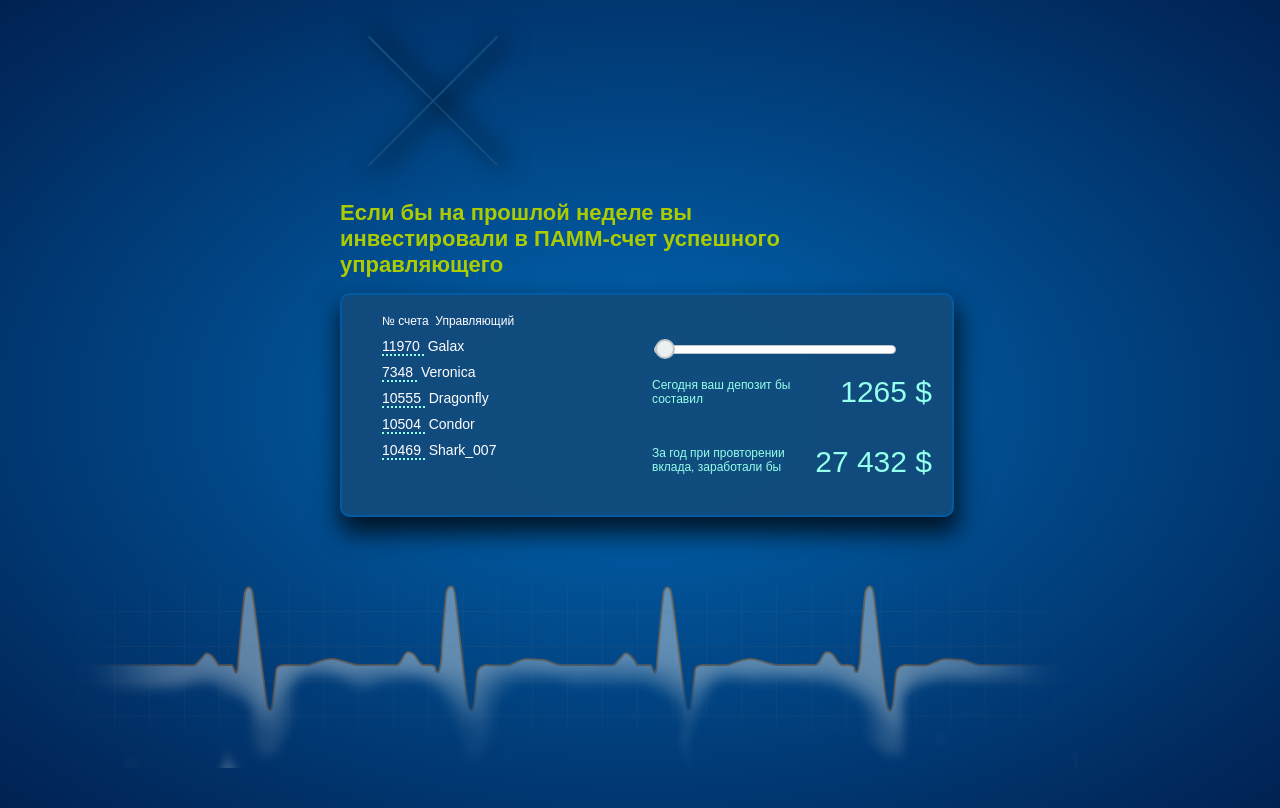
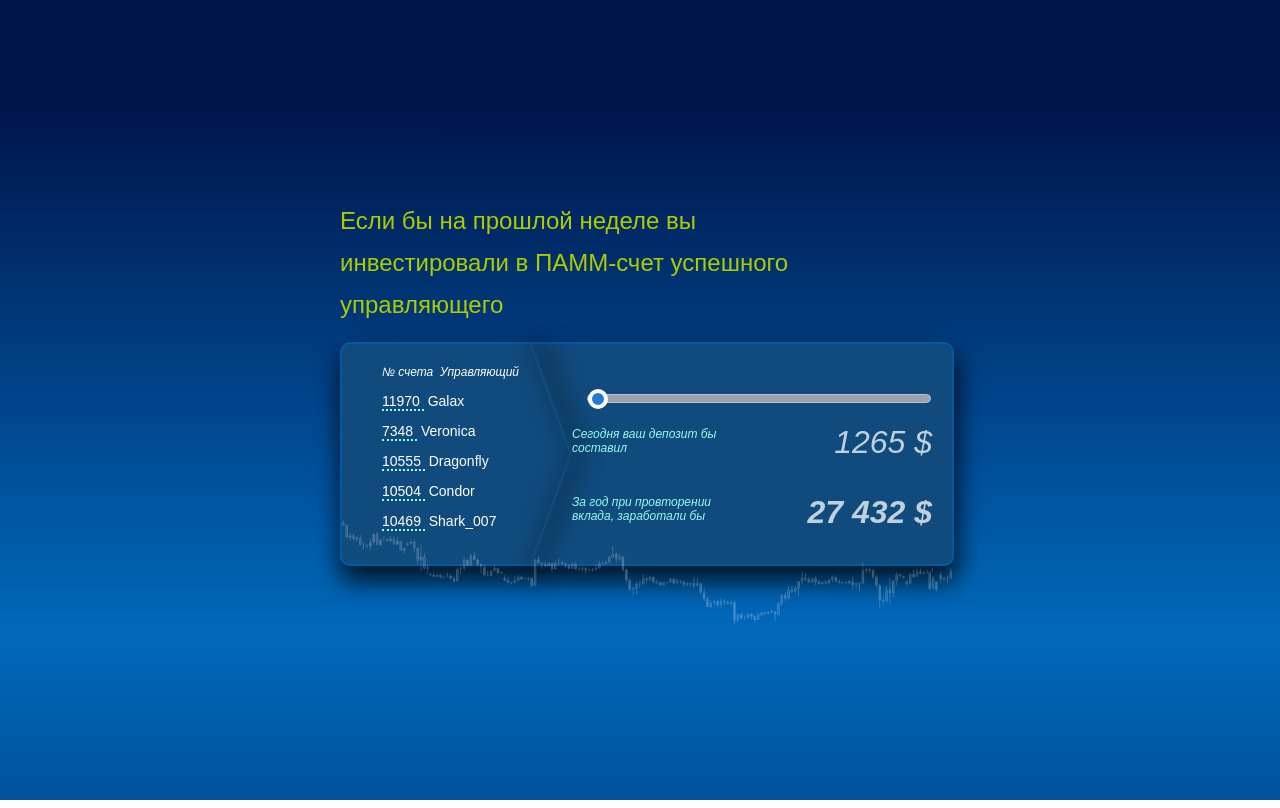
Before and after one commit to marsis/web-tech, a plain HTML site: page index.html in a window 1280 px wide. Drawn offline with Linux system fonts and the light colour scheme; files whose address does not match are found by name.

Commit message:
perfect pixel

```diff
--- a/css/style.css
+++ b/css/style.css
@@ -1,47 +1,49 @@
-#parent {position: relative;}
+
 body{
-    /* IE10+ */
-    background-image: -ms-radial-gradient(center, ellipse farthest-corner, #0168B5 0%, #012152 100%);
+    background-image: url(../img/path.jpg);
+   /* background-image: url(../img/bitmap.png);*/
 
-    /* Mozilla Firefox */
-    background-image: -moz-radial-gradient(center, ellipse farthest-corner, #0168B5 0%, #012152 100%);
-
-    /* Opera */
-    background-image: -o-radial-gradient(center, ellipse farthest-corner, #0168B5 0%, #012152 100%);
-
-    /* Webkit (Safari/Chrome 10) */
-    background-image: -webkit-gradient(radial, center center, 0, center center, 286, color-stop(0, #0168B5), color-stop(100, #012152));
-
-    /* Webkit (Chrome 11+) */
-    background-image: -webkit-radial-gradient(center, ellipse farthest-corner, #0168B5 0%, #012152 100%);
-
-    /* W3C Markup */
-    background-image: radial-gradient(ellipse farthest-corner at center, #0168B5 0%, #012152 100%);
-    background-repeat: no-repeat;
+    /*background-repeat: no-repeat;*/
+/*background-size: 100%*/
 
     font-family: 'Colibri', sans-serif;
     color: #adcc00;
-    height: 600px;
-  /*  background: url("img/bg.png");*/
+
+    background-size: 100%;
+
 
 }
 h1{
     text-align: left;
-    font-size: 22px;
+    font-size: 24px;
+    line-height: 42px;
+    font-weight: 200;
 }
 img{
+    width: 100%;
+
     display: block;
-    /*position: absolute;
-    top: 100%;
+    position: absolute;
+    top: 80%;
+    /*left: 25%;
+    /*height: 30%;*/
+
+    /*margin: -15% 0 0 -25%;
+
+
+
+/*width: 560px;
+    height: 624px;
+    position: absolute;
     left: 50%;
-    height: 30%;
-    width: 50%;
-    margin: -15% 0 0 -25%;*/
-    opacity: 0.4;
+    top: 50%;
+margin: -312px 0 0 -280px;*/
+
+
     /*margin:  0 auto;*/
-    position: absolute;
+   /* position: absolute;
     right: 200px;
-    top: 550px;
+    top: 550px;*/
 
 }
 .wrapper{
@@ -67,10 +69,12 @@ img{
     margin: -15% 0 0 -25%;*/
     border: 2px solid #005ba4;
     border-radius:  10px;
+    position: relative;
 
 }
 ul>li:first-child{
     font-size: 12px;
+    font-style: italic;
     border-bottom: none;
 }
 ul{
@@ -79,7 +83,7 @@ ul{
     list-style: none;
 }
 ul> li{
-    padding: 5px 0;
+    padding: 7px 0;
     text-align: left;
 
 }
@@ -102,7 +106,7 @@ sidebar{
 }
 .display{
     position: relative;
-    width: 300px;
+    width: 400px;
     float: right;
     color: #94ffea;
 }
@@ -110,11 +114,13 @@ sidebar{
     text-align: left;
     font-size: 12px;
     padding:20px 0;
+     font-style: italic;
+    padding-left: 20px;
 
 }
 .depozit span, .income span{
     text-align: right;
-    font-size: 30px;
+    font-size: 32px;
     float: right;
     clear: both;
     padding: 0;
@@ -122,19 +128,20 @@ sidebar{
 
 input{
     margin-top: 50px;
+    margin-left: 35px;
 }
 input[type=range] {
     -webkit-appearance: none;
-    width: 80%;
-    border-radius: 8px;
+    width: 342px;
+    border-radius: 10px;
     height: 7px;
     border: 1px solid #bdc3c7;
-    background-color: #fff;
+    background-color: #98a3af;
 }
 input[type='range']::-webkit-slider-thumb {
     -webkit-appearance: none;
-    background-color: #ecf0f1;
-    border: 2px solid #bdc3c7;
+    background-color: #227ad0;
+    border: 4px solid white;
     width: 20px;
     height: 20px;
     border-radius: 10px;
@@ -145,22 +152,32 @@ input[type='range']::-webkit-slider-thumb {
     position: absolute;
     top: 80px;
     right: 20px;
+    color: #c0d0dc;
+    font-weight: 400;
+
+}
+.depozit, .income{
+
 }
 .income span{
     position: absolute;
     top: 150px;
     right: 20px;
+     color: #c0d0dc;
+     font-weight: bold;
+     font-size:
 }
 .active{
     background-color: black;
 }
 .rotate-l {
-    top: 100px;
+    top: 165px;
+    left: 150px;
     position: absolute;
-    width: 180px;
+    width: 115px;
 
     border: 1px solid black;
-    transform: rotate(45deg);
+    transform: rotate(110deg);
     -webkit-box-shadow: 2px -6px 24px 2px rgba(0,0,0,0.75);
     -moz-box-shadow: 2px -6px 24px 2px rgba(0,0,0,0.75);
     box-shadow: 2px -6px 24px 2px rgba(0,0,0,0.75);
@@ -168,13 +185,14 @@ input[type='range']::-webkit-slider-thumb {
     border: 1px solid rgba(18, 75, 125, 0.96);
 }
 .rotate-r {
-    top: 100px;
+    top: 55px;
+    left: 150px;
     position: absolute;
 
-    width: 180px;
+    width: 116px;
 
     border: 1px solid rgba(18, 75, 125, 0.96);
-    transform: rotate(-45deg);
+    transform: rotate(250deg);
     -webkit-box-shadow: 2px 8px 24px 2px rgba(0,0,0,0.75);
     -moz-box-shadow: 2px 8px 24px 2px rgba(0,0,0,0.75);
     box-shadow: 2px 8px 24px 2px rgba(0,0,0,0.75);
--- a/index.html
+++ b/index.html
@@ -36,7 +36,7 @@
                 За год при провторении<br> вклада, заработали бы<span>&nbsp;27 432 $</span>
             </div>
         </div>
-        <div><img src="img/bg.png"></div>
+        <div><img src="img/bitmap.png"></div>
     </div>
 </div>
     </div>
```
Also changed, not shown: img/Bitmap.png (added), img/Path.jpg (added).
